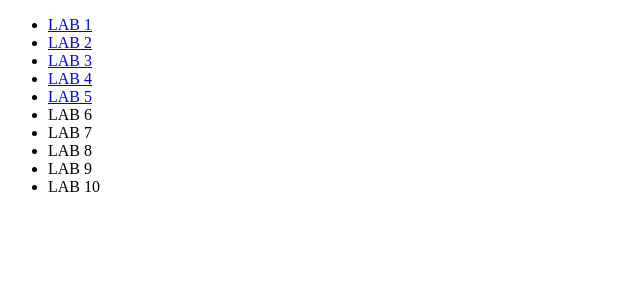
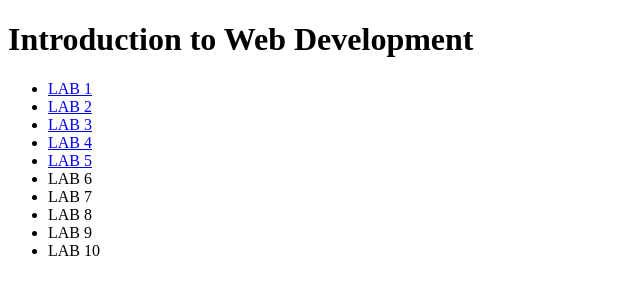
Before and after one commit to pawodyk/TUDub_WebDev1_Labs, a plain HTML site: page index.html in a window 1280 px wide. Shown: the whole page, without its empty margins (0-640 px from the left). Drawn offline with Linux system fonts and the light colour scheme.

Commit message:
added heading to home page

```diff
--- a/index.html
+++ b/index.html
@@ -7,6 +7,7 @@
     <title>Introduction to Web Development</title>
 </head>
 <body>
+    <h1>Introduction to Web Development</h1>
     <ul>
         <li><a href="Lab1/B00122935.html">LAB 1</a></li>
         <li><a href="Lab2/hotel.html">LAB 2</a></li>
```
